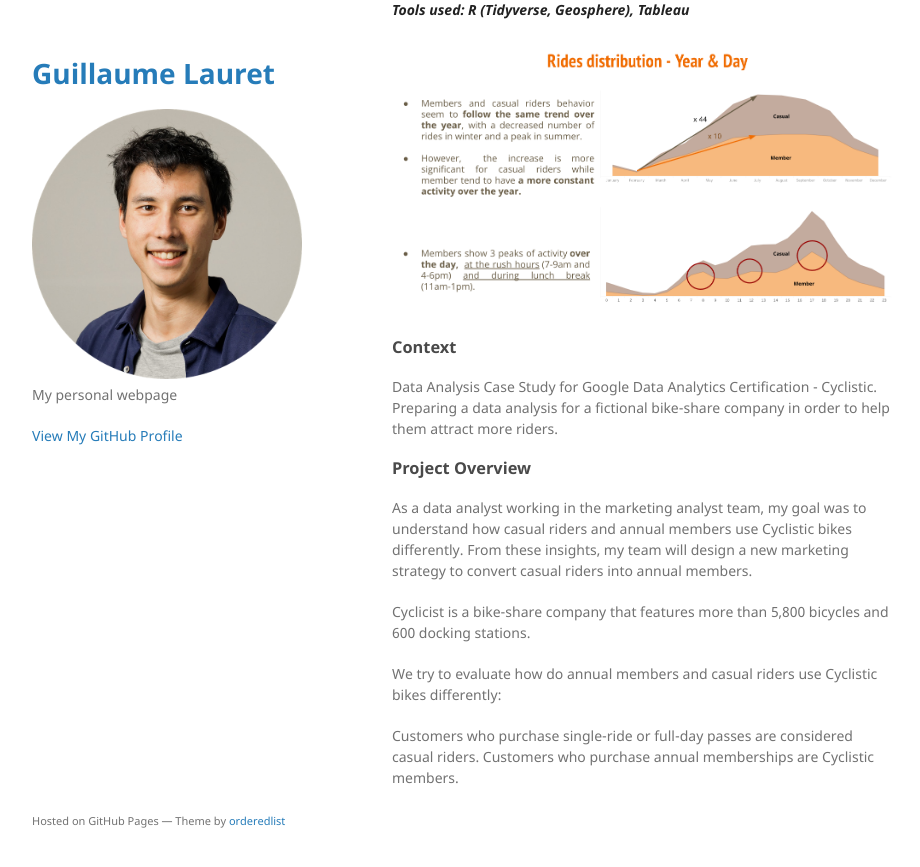
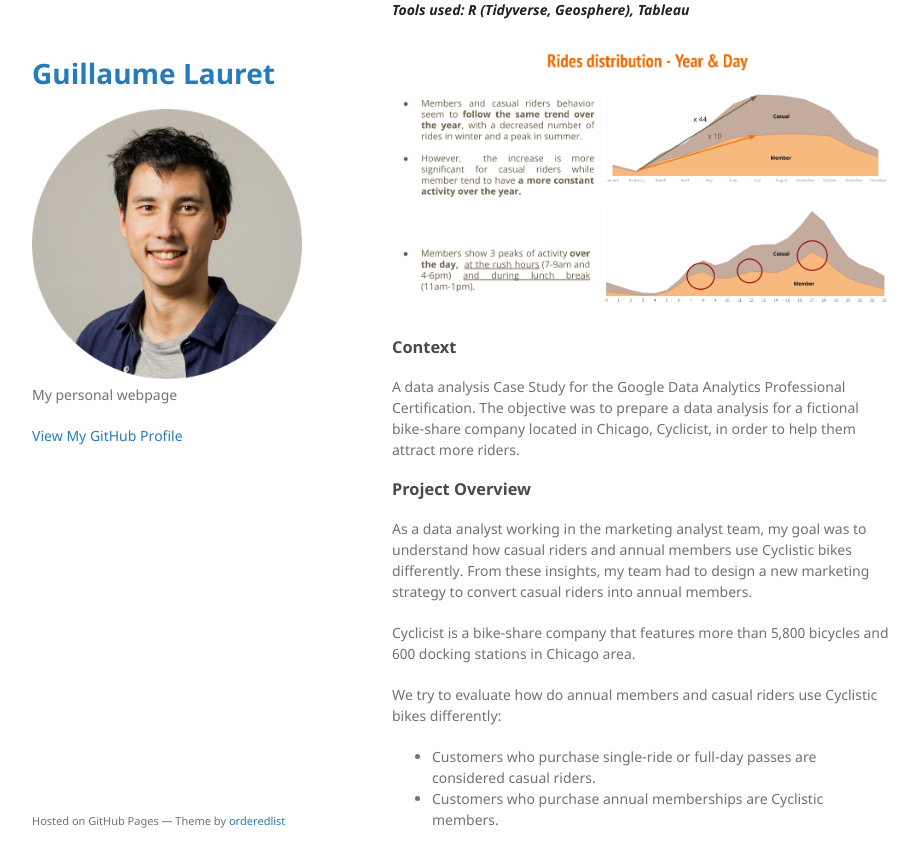
Before and after one commit to glauret/glauret.github.io, a Jekyll site: the page built from index.md, in a window 1280 px wide and 900 px high, scrolled down 2336 px. Shown: the top 867 px of the window, without its empty margins (178-1098 px from the left). Built offline with Jekyll 4.4.1, drawn with Linux system fonts in a browser that asks for light colours; our own code applies the rules of GitHub Pages for plain Markdown files.

Commit message:
update description

```diff
--- a/index.md
+++ b/index.md
@@ -45,14 +45,13 @@ And if you want to see our [live presentation](https://www.youtube.com/embed/iL4
 <img src="assets/img/project_cyclicist.png?raw=true"/>
 
 ### Context
-Data Analysis Case Study for Google Data Analytics Certification - Cyclistic. Preparing a data analysis for a fictional bike-share company in order to help them attract more riders.
+A data analysis Case Study for the Google Data Analytics Professional Certification. The objective was to prepare a data analysis for a fictional bike-share company located in Chicago, Cyclicist, in order to help them attract more riders.
 
 ### Project Overview
-As a data analyst working in the marketing analyst team, my goal was to understand how casual riders and annual members use Cyclistic bikes differently. From these insights, my team will design a new marketing strategy to convert casual riders into annual members.
+As a data analyst working in the marketing analyst team, my goal was to understand how casual riders and annual members use Cyclistic bikes differently. From these insights, my team had to design a new marketing strategy to convert casual riders into annual members.
 
-Cyclicist is a bike-share company that features more than 5,800 bicycles and 600 docking stations.
+Cyclicist is a bike-share company that features more than 5,800 bicycles and 600 docking stations in Chicago area.
 
 We try to evaluate how do annual members and casual riders use Cyclistic bikes differently:
-
-Customers who purchase single-ride or full-day passes are considered casual riders.
-Customers who purchase annual memberships are Cyclistic members.
+- Customers who purchase single-ride or full-day passes are considered casual riders.
+- Customers who purchase annual memberships are Cyclistic members.
```
